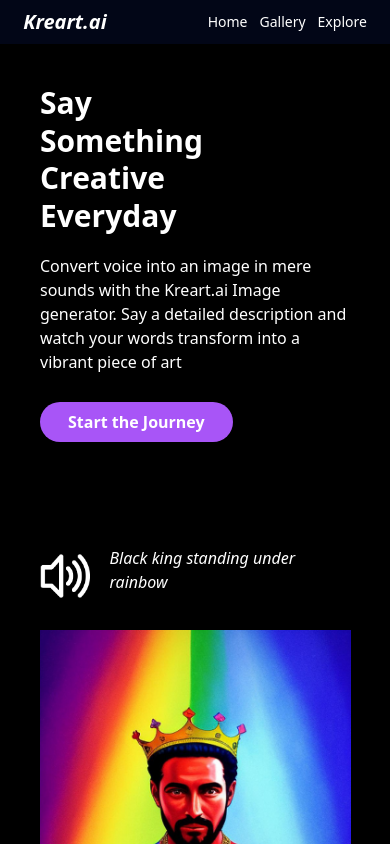
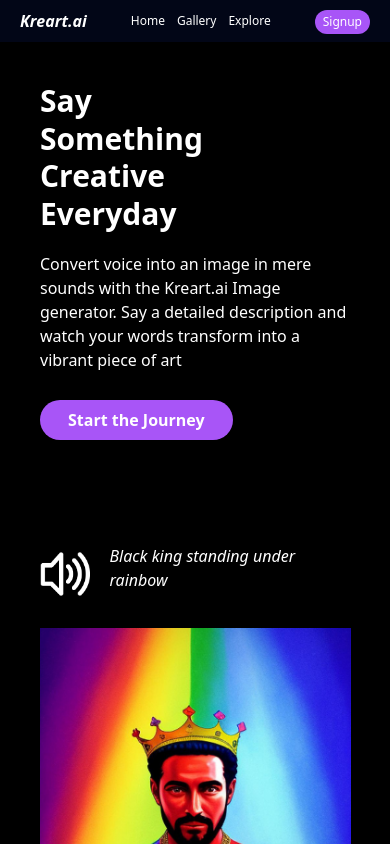
Before and after one commit to masudpro121/frasercpainc-voice-to-image, a Next.js app: page / in a window 390 px wide. Shown: the top 844 px of the page. Built offline with nearby package versions, Linux system fonts and the light colour scheme.

Commit message:
navbar responsive done

```diff
--- a/src/components/Navbar/Navbar.js
+++ b/src/components/Navbar/Navbar.js
@@ -1,13 +1,16 @@
+import { MyContext } from "@/pages/_app"
 import Link from "next/link"
 import React from 'react'
+import { useCookies } from "react-cookie";
 
 function Navbar() {
+  const [cookies, setCookie, removeCookie] = useCookies(['cookie']);
   return (
-    <div className=" z-50 sticky top-0 bg-slate-950 px-5 sm:px-20  py-2 text-white flex items-center gap-5 justify-center">
-      <div className="w-[47%]">
-        <h3 className="text-xl sm:text-2xl font-bold italic">Kreart.ai</h3>
+    <div className=" z-50 sticky top-0 bg-slate-950 px-5 sm:px-20  py-2 text-white flex flex-wrap items-center gap-2 sm:gap-5 justify-between">
+      <div className="">
+        <h3 className="text-md sm:text-2xl font-bold italic">Kreart.ai</h3>
       </div>
-      <div className="flex sm:w-[47%] text-sm sm:text-base gap-3 sm:gap-20">
+      <div className="flex  text-xs sm:text-base gap-3 sm:gap-20">
         <Link href="/">
           <p>Home</p>
         </Link>
@@ -18,6 +21,14 @@ function Navbar() {
           <p>Explore</p>
         </Link>
       </div>
+      {
+        !cookies.token &&
+        <div className=" ">
+          <Link href="/signup">
+            <button className="bg-purple-500 px-2 sm:px-5 text-xs sm:text-sm rounded-3xl py-1">Signup</button>
+          </Link>
+      </div>
+      }
     </div>
   )
 }
--- a/src/pages/forgot.js
+++ b/src/pages/reset.js
@@ -1,6 +1,6 @@
 import React, { useState } from 'react'
 
-function forgot() {
+function reset() {
   const [securityKey, setSecurityKey] = useState("");
   const [dob, setDob] = useState("");
   const [email, setEmail] = useState("");
@@ -98,7 +98,7 @@ function forgot() {
       >
         <div className=" w-full max-w-[450px] m-10 mt-20 rounded-md gap-2 flex flex-col [&>*]:rounded-3xl [&>input]:px-3 [&>input]:bg-zinc-400 text-white [&>input]:py-2 [&>input]:outline-none [&>input]:mb-2  p-7 bg-zinc-600 [&>label]:mb-[-5px] [&>label]:ml-2 [&>label]:font-semibold [&>label]:text-sm">
           <h1 className="text-2xl font-bold text-white text-center mb-5">
-            Change Password
+            Reset Password
           </h1>
           <label className="text-white" htmlFor="pass">
             NEW PASSWORD
@@ -120,4 +120,4 @@ function forgot() {
   )
 }
 
-export default forgot
+export default reset
--- a/src/pages/signin.js
+++ b/src/pages/signin.js
@@ -79,7 +79,7 @@ function Signin() {
         <div className="flex gap-2">
           <p className="text-white">Lost your password?</p>
           <p className=" text-purple-400">
-            <Link href="/forgot">Reset</Link>
+            <Link href="/reset">Reset</Link>
           </p>
         </div>
         <div className="flex gap-2">
```
